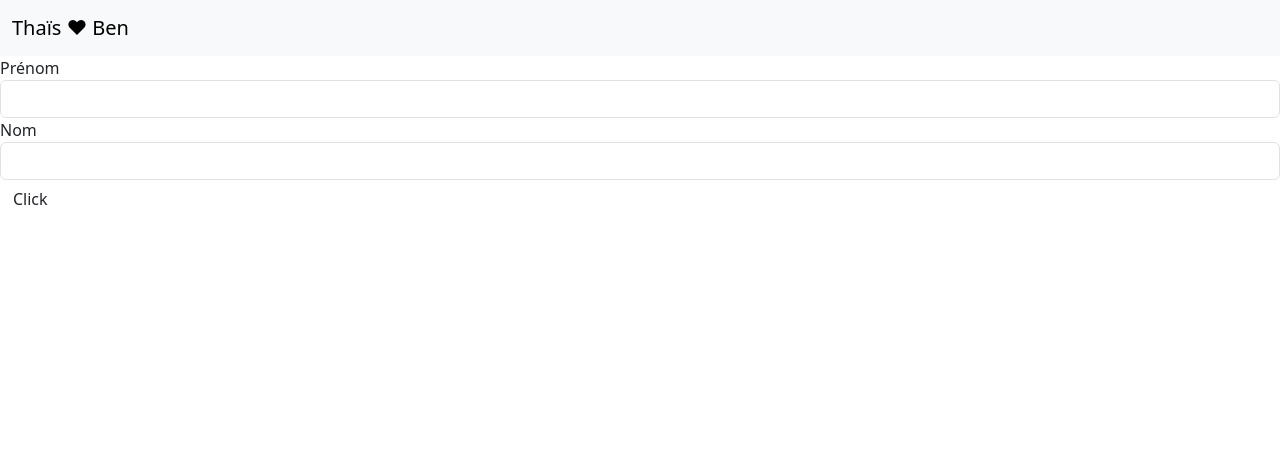
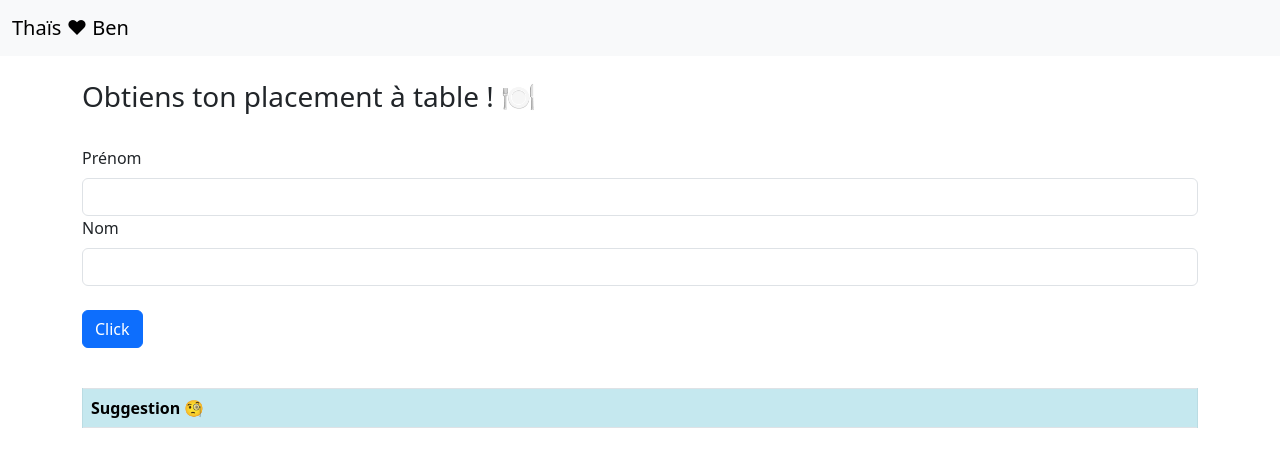
Before and after one commit to lucasbens/daniel-project, a Flask app: page / in a window 1280 px wide. Shown: the top 467 px of the page. Run offline with Flask 3, Linux system fonts and the light colour scheme; lists and menus that the app fills with data are empty; some libraries are stand-ins or nearby versions.

Commit message:
design update

```diff
--- a/app.py
+++ b/app.py
@@ -53,7 +53,7 @@ def index():
 
         else:
             flash(
-                f"<strong>Prénom:</strong> {session['firstname']}, <strong>Nom:</strong> {session['name']},   <strong>incorrect</strong>"
+                f"Le <strong>Prénom:</strong> <em>{session['firstname']}</em> et le <strong>Nom:</strong> <em>{session['name']}</em> n'ont pas été trouvés."
             )
 
             session["suggestion_lst"] = suggestion(session['full_name'], table_dico)
@@ -79,5 +79,6 @@ def redirect_suggestion(full_name, table):
      session["form_validated"] =True
      session["full_name"] = full_name
      session["table"] = table
+     session['suggestion_lst'] = False
 
      return redirect(url_for("my_table", table=session["table"]))
--- a/templates/base.html
+++ b/templates/base.html
@@ -11,8 +11,11 @@
 
 <body>
 
-  {% block content %}
-  {% endblock %}
+  <div class="container">
+  </br>
+    {% block content %}
+    {% endblock %}
+  </div>
 
   <script src="https://cdn.jsdelivr.net/npm/bootstrap@5.3.0/dist/js/bootstrap.bundle.min.js"
     integrity="sha384-geWF76RCwLtnZ8qwWowPQNguL3RmwHVBC9FhGdlKrxdiJJigb/j/68SIy3Te4Bkz"
--- a/templates/index.html
+++ b/templates/index.html
@@ -12,12 +12,35 @@
 
 {% endfor %}
 
-{% import "bootstrap/wtf.html" as wtf %}
-{{ wtf.quick_form(form) }}
+<!-- {% import "bootstrap/wtf.html" as wtf %}
+{{ wtf.quick_form(form) }} -->
+
+<h3> Obtiens ton placement à table ! &#127869;</h3>
+
+</br>
+
+<form method="POST">
+  {{ form.hidden_tag() }}
+
+  {{ form.firstname.label(class="form-label")}}
+  {{ form.firstname(class="form-control")}}
+
+  {{ form.name.label(class="form-label")}}
+  {{ form.name(class="form-control")}}
+
+  <br/>
+
+  {{ form.submit(class="btn btn-primary")}}
+
+</form>
 
 {% if session['suggestion_lst'] != False %}
 
+<br/>
 <table class="table table-hover table-striped table-bordered">
+  <tr>
+    <th scope="col" class="table-info"> Suggestion &#x1F9D0; </th>
+  </tr>
 
   {% for suggest in session['suggestion_lst'] %}
 
--- a/templates/navbar.html
+++ b/templates/navbar.html
@@ -3,6 +3,7 @@
     <a class="navbar-brand" href="/">Thaïs &hearts; Ben</a>
 
     {% if session["form_validated"] %}
+
         <button class="navbar-toggler" type="button" data-bs-toggle="collapse" data-bs-target="#navbarSupportedContent" aria-controls="navbarSupportedContent" aria-expanded="false" aria-label="Toggle navigation">
           <span class="navbar-toggler-icon"></span>
         </button>
```
